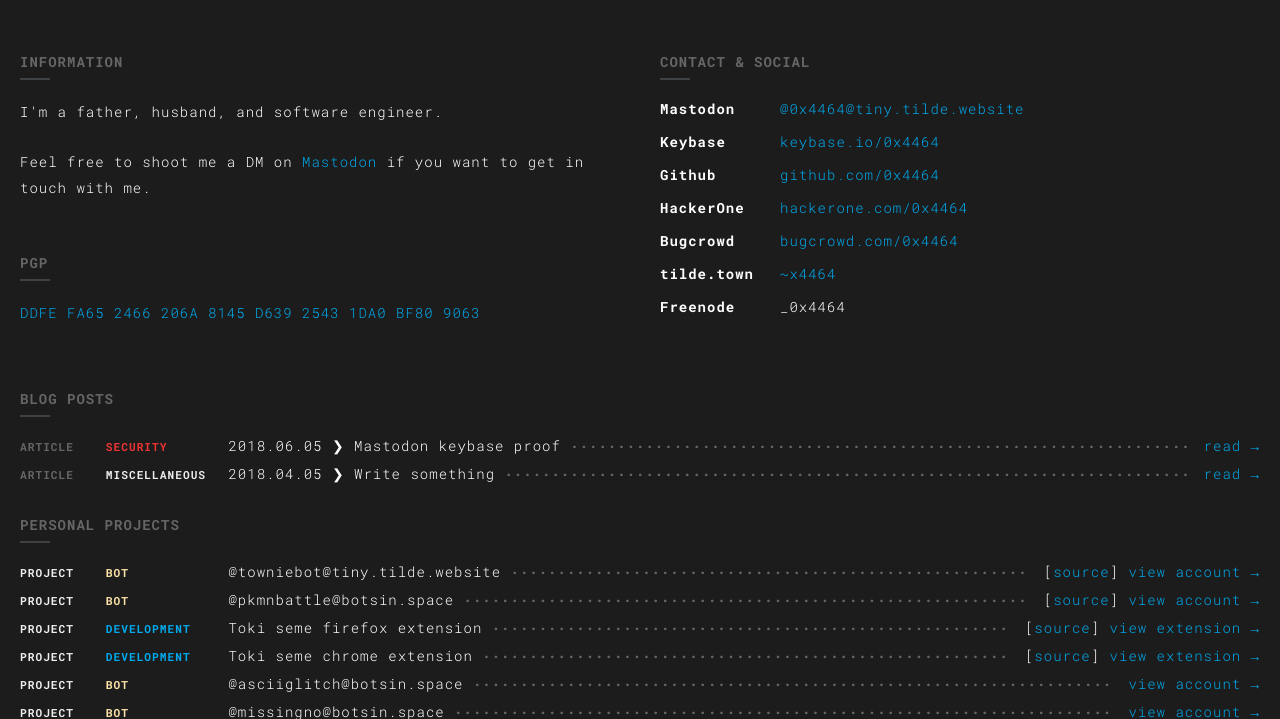
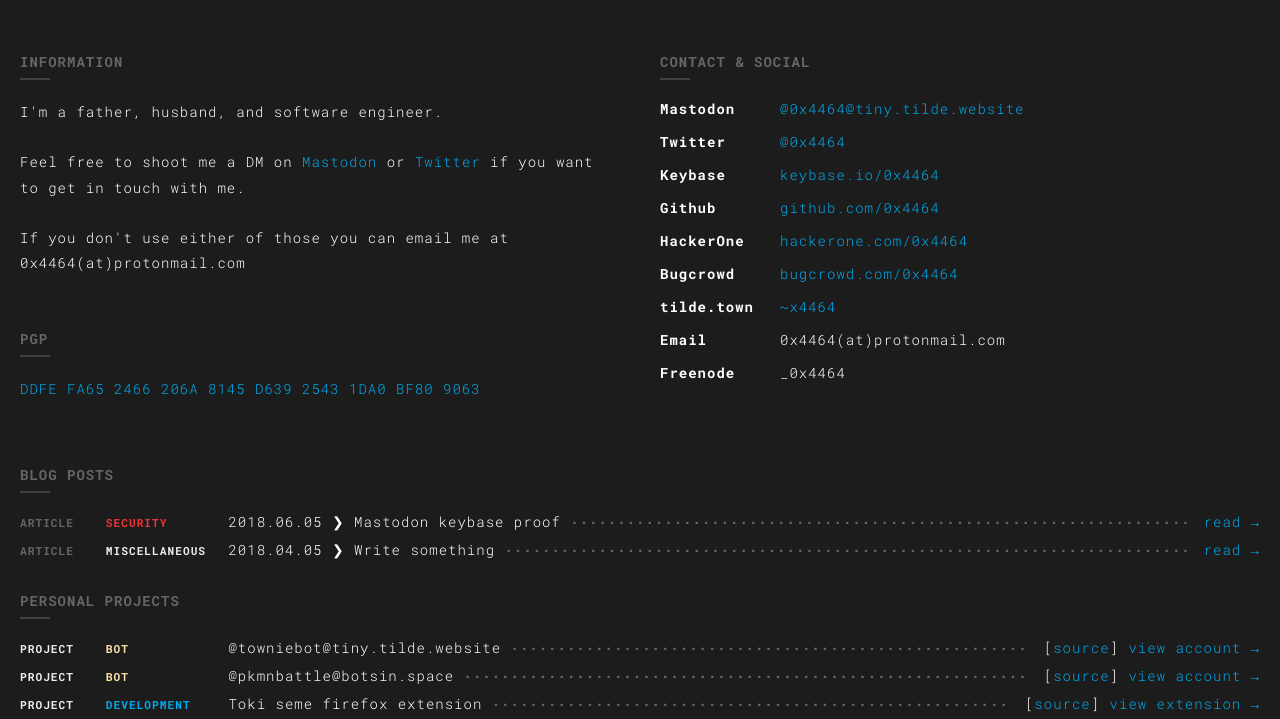
Before and after one commit to N07070/0x4464.github.io, a website: page src/index.pug in a window 1280 px wide. Shown: the part 72-791 px from the top of the page. Drawn offline with nearby package versions, Linux system fonts and the light colour scheme; files that its build step writes are made by us from their sources.

Commit message:
Added twitter links and email contact info

```diff
--- a/src/index.pug
+++ b/src/index.pug
@@ -14,7 +14,12 @@
           br
           | Feel free to shoot me a DM on
           a(href="https://tiny.tilde.website/@0x4464" target="_blank") Mastodon
+          |  or
+          a(href="https://twitter.com/0x4464" target="_blank") Twitter
           |  if you want to get in touch with me.
+          br
+          br
+          | If you don't use either of those you can email me at 0x4464(at)protonmail.com
           br
           br
         h2 PGP
@@ -26,6 +31,9 @@
           li
             strong Mastodon
             a(href="https://tiny.tilde.website/@0x4464", target="_blank") @0x4464@tiny.tilde.website
+          li
+            strong Twitter
+            a(href="https://www.twitter.com/0x4464", target="_blank") @0x4464
           li
             strong Keybase
             a(href="https://keybase.io/0x4464", target="_blank") keybase.io/0x4464
@@ -41,6 +49,9 @@
           li
             strong tilde.town
             a(href="http://tilde.town/~x4464", target="_blank") ~x4464
+          li
+            strong Email
+            | 0x4464(at)protonmail.com
           li
             strong Freenode
             | _0x4464
```
Also changed, not shown: index.html.
